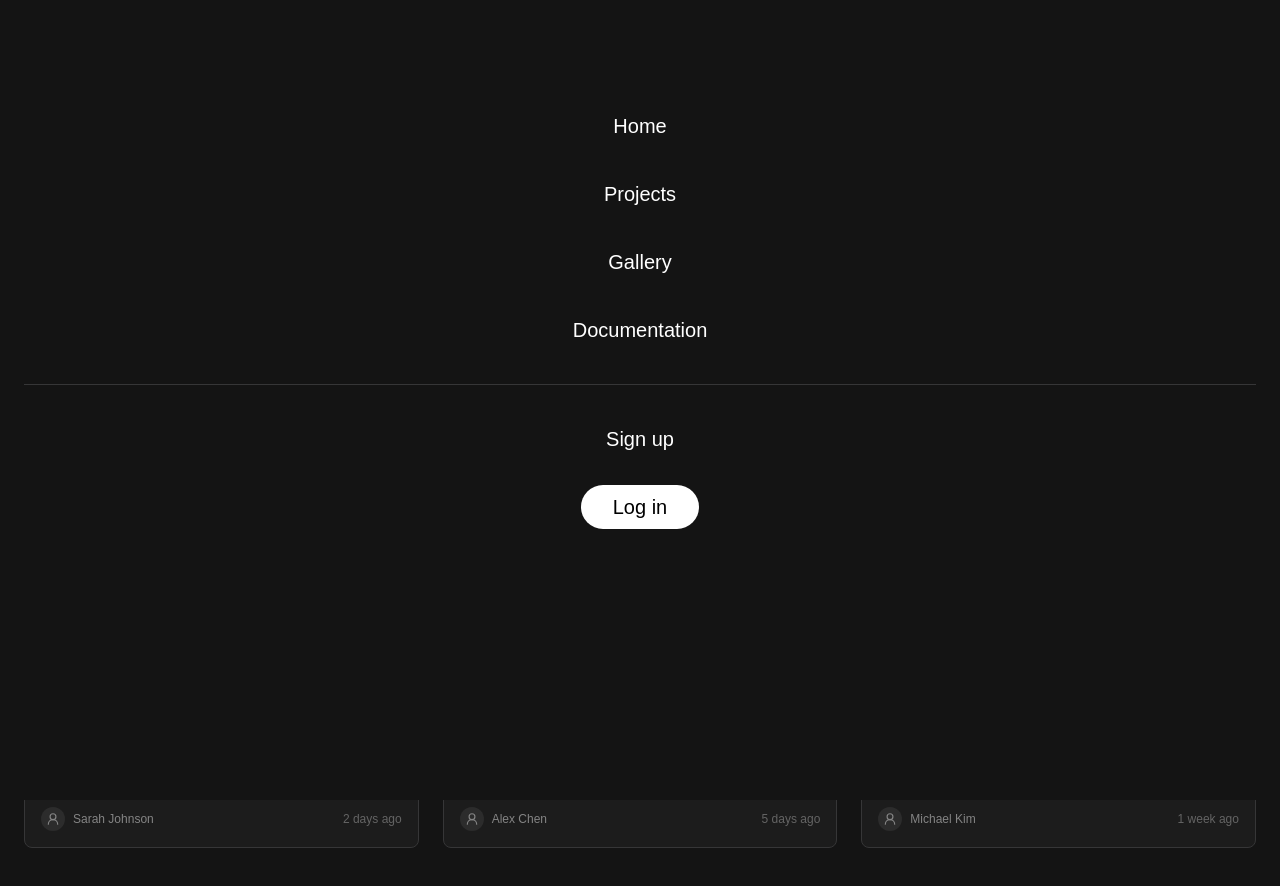
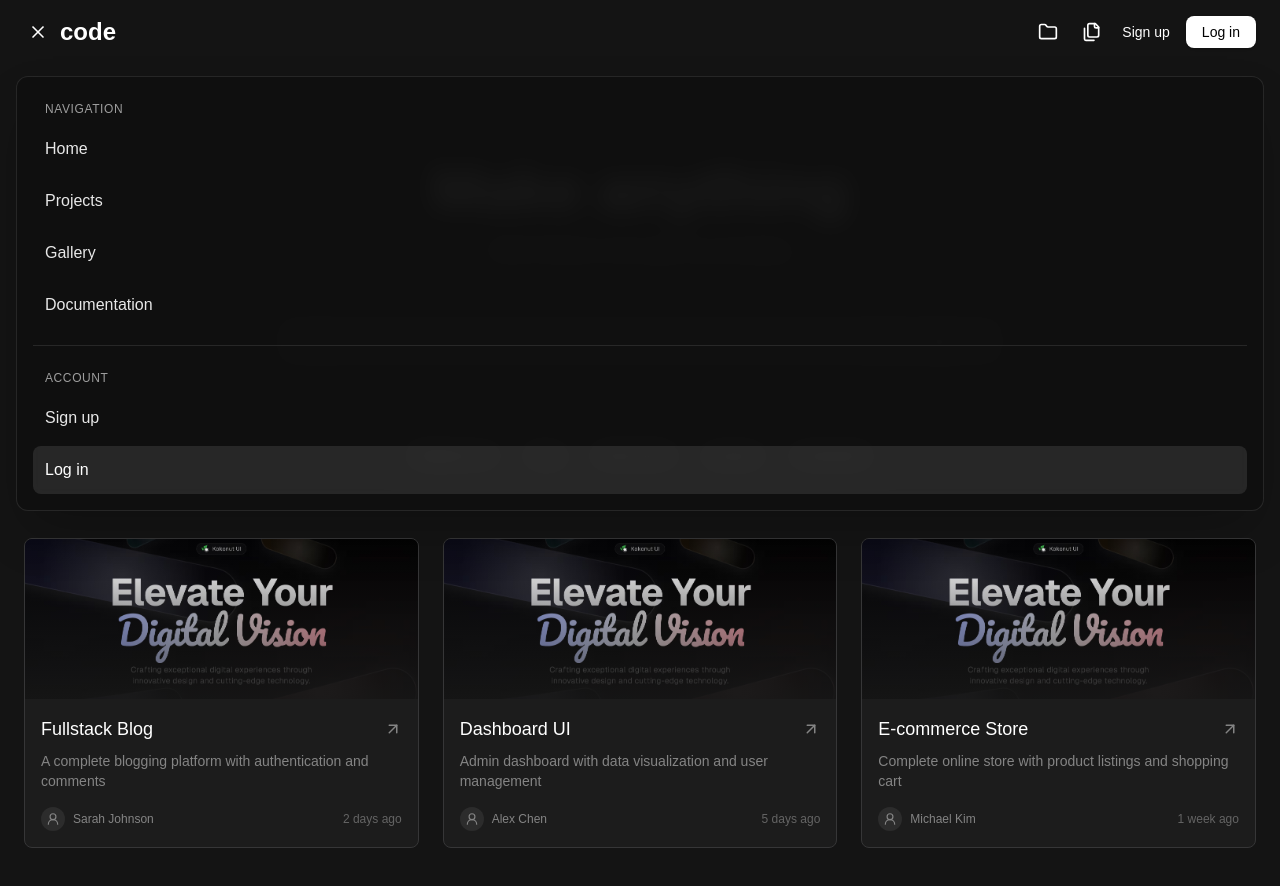
Before and after one commit to nishit-27/bolt.new-clone-nextjs, a Next.js app: page / in a window 1280 px wide. Both pictures are taken after a click on the button 38 px from the left and 32 px from the top of the page. Shown: the top 886 px of the page. Built offline with nearby package versions, Linux system fonts and the light colour scheme.

Commit message:
navbar improved

```diff
--- a/components/landingpage/Header.tsx
+++ b/components/landingpage/Header.tsx
@@ -1,16 +1,59 @@
 "use client";
 
 import Link from "next/link";
-import { LucideMenu, Folder, Files, X } from "lucide-react";
+import { LucideMenu, Folder, Files, X, Home, FolderOpen, Image, BookOpen, Clock, Star, Trash2, Users, FileText } from "lucide-react";
 import { motion, AnimatePresence } from "framer-motion";
-import { useState } from "react";
+import { useState, useEffect, useRef } from "react";
 
 export default function Header() {
   const [isMenuOpen, setIsMenuOpen] = useState(false);
+  const [isFolderOpen, setIsFolderOpen] = useState(false);
+  const [isFilesOpen, setIsFilesOpen] = useState(false);
+
+  const menuRef = useRef<HTMLDivElement>(null);
+  const folderRef = useRef<HTMLDivElement>(null);
+  const filesRef = useRef<HTMLDivElement>(null);
 
   const toggleMenu = () => {
     setIsMenuOpen(!isMenuOpen);
   };
+
+  const toggleFolder = () => {
+    setIsFolderOpen(!isFolderOpen);
+    setIsFilesOpen(false);
+  };
+
+  const toggleFiles = () => {
+    setIsFilesOpen(!isFilesOpen);
+    setIsFolderOpen(false);
+  };
+
+  // Close menus when clicking outside
+  useEffect(() => {
+    const handleClickOutside = (event: MouseEvent) => {
+      const target = event.target as Node;
+
+      // Close mobile menu if clicking outside
+      if (isMenuOpen && menuRef.current && !menuRef.current.contains(target)) {
+        setIsMenuOpen(false);
+      }
+
+      // Close folder dropdown if clicking outside
+      if (isFolderOpen && folderRef.current && !folderRef.current.contains(target)) {
+        setIsFolderOpen(false);
+      }
+
+      // Close files dropdown if clicking outside
+      if (isFilesOpen && filesRef.current && !filesRef.current.contains(target)) {
+        setIsFilesOpen(false);
+      }
+    };
+
+    document.addEventListener('mousedown', handleClickOutside);
+    return () => {
+      document.removeEventListener('mousedown', handleClickOutside);
+    };
+  }, [isMenuOpen, isFolderOpen, isFilesOpen]);
 
   return (
     <header className="flex items-center justify-between w-full py-4 px-4 sm:px-6 relative z-50">
@@ -33,26 +76,124 @@ export default function Header() {
           </Link>
         </motion.div>
       </div>
-      <div className="flex items-center gap-2 sm:gap-4">
+      <div className="flex items-center gap-2 sm:gap-4 relative">
+        <div className="relative" ref={folderRef}>
           <motion.button
-          className="text-white p-1 hidden sm:block"
-          whileHover={{ scale: 1.1 }}
-          whileTap={{ scale: 0.9 }}
+            className="text-white p-1 hidden sm:block hover:bg-white/10 rounded-md transition-colors"
+            whileHover={{ scale: 1.05 }}
+            whileTap={{ scale: 0.95 }}
+            onClick={toggleFolder}
           >
             <Folder size={20} />
           </motion.button>
+
+          {/* Folder Dropdown */}
+          <AnimatePresence>
+            {isFolderOpen && (
+              <motion.div
+                className="absolute top-full left-0 mt-3 bg-[#0f0f0f]/95 backdrop-blur-md border border-white/10 rounded-xl shadow-2xl z-40 min-w-[240px]"
+                initial={{ opacity: 0, y: -8, scale: 0.96 }}
+                animate={{ opacity: 1, y: 0, scale: 1 }}
+                exit={{ opacity: 0, y: -8, scale: 0.96 }}
+                transition={{ duration: 0.15, ease: "easeOut" }}
+              >
+                <div className="p-2">
+                  <div className="text-xs font-medium text-white/60 px-3 py-2 uppercase tracking-wider">
+                    Projects
+                  </div>
+                  <div className="space-y-1">
+                    <Link
+                      href="/projects"
+                      className="flex items-center gap-3 text-white/90 text-sm font-medium py-2.5 px-3 rounded-lg hover:bg-white/10 transition-all duration-200 group"
+                      onClick={() => setIsFolderOpen(false)}
+                    >
+                      {/* <FolderOpen size={16} className="text-blue-400" /> */}
+                      <span>My Projects</span>
+                    </Link>
+                    <Link
+                      href="/templates"
+                      className="flex items-center gap-3 text-white/90 text-sm font-medium py-2.5 px-3 rounded-lg hover:bg-white/10 transition-all duration-200 group"
+                      onClick={() => setIsFolderOpen(false)}
+                    >
+                      {/* <FileText size={16} className="text-green-400" /> */}
+                      <span>Templates</span>
+                    </Link>
+                    <Link
+                      href="/shared"
+                      className="flex items-center gap-3 text-white/90 text-sm font-medium py-2.5 px-3 rounded-lg hover:bg-white/10 transition-all duration-200 group"
+                      onClick={() => setIsFolderOpen(false)}
+                    >
+                      {/* <Users size={16} className="text-purple-400" /> */}
+                      <span>Shared with me</span>
+                    </Link>
+                  </div>
+                </div>
+              </motion.div>
+            )}
+          </AnimatePresence>
+        </div>
+
+        <div className="relative" ref={filesRef}>
           <motion.button
-          className="text-white p-1 hidden sm:block"
-          whileHover={{ scale: 1.1 }}
-          whileTap={{ scale: 0.9 }}
+            className="text-white p-1 hidden sm:block hover:bg-white/10 rounded-md transition-colors"
+            whileHover={{ scale: 1.05 }}
+            whileTap={{ scale: 0.95 }}
+            // onClick={toggleFiles}
           >
             <Files size={20} />
           </motion.button>
+
+          {/* Files Dropdown */}
+          <AnimatePresence>
+            {isFilesOpen && (
+              <motion.div
+                className="absolute top-full left-0 mt-3 bg-[#0f0f0f]/95 backdrop-blur-md border border-white/10 rounded-xl shadow-2xl z-40 min-w-[240px]"
+                initial={{ opacity: 0, y: -8, scale: 0.96 }}
+                animate={{ opacity: 1, y: 0, scale: 1 }}
+                exit={{ opacity: 0, y: -8, scale: 0.96 }}
+                transition={{ duration: 0.15, ease: "easeOut" }}
+              >
+                <div className="p-2">
+                  <div className="text-xs font-medium text-white/60 px-3 py-2 uppercase tracking-wider">
+                    Files
+                  </div>
+                  <div className="space-y-1">
+                    <Link
+                      href="/recent"
+                      className="flex items-center gap-3 text-white/90 text-sm font-medium py-2.5 px-3 rounded-lg hover:bg-white/10 transition-all duration-200 group"
+                      onClick={() => setIsFilesOpen(false)}
+                    >
+                      {/* <Clock size={16} className="text-orange-400" /> */}
+                      <span>Recent Files</span>
+                    </Link>
+                    <Link
+                      href="/favorites"
+                      className="flex items-center gap-3 text-white/90 text-sm font-medium py-2.5 px-3 rounded-lg hover:bg-white/10 transition-all duration-200 group"
+                      onClick={() => setIsFilesOpen(false)}
+                    >
+                      {/* <Star size={16} className="text-yellow-400" /> */}
+                      <span>Favorites</span>
+                    </Link>
+                    <Link
+                      href="/trash"
+                      className="flex items-center gap-3 text-white/90 text-sm font-medium py-2.5 px-3 rounded-lg hover:bg-white/10 transition-all duration-200 group"
+                      onClick={() => setIsFilesOpen(false)}
+                    >
+                      {/* <Trash2 size={16} className="text-red-400" /> */}
+                      <span>Trash</span>
+                    </Link>
+                  </div>
+                </div>
+              </motion.div>
+            )}
+          </AnimatePresence>
+        </div>
+
         <motion.div
           whileHover={{ scale: 1.05 }}
           whileTap={{ scale: 0.95 }}
         >
-          <Link href="/signup" className="text-white text-sm font-medium">
+          <Link href="/signup" className="text-white text-sm font-medium hover:text-white/80 transition-colors">
             Sign up
           </Link>
         </motion.div>
@@ -62,67 +203,85 @@ export default function Header() {
         >
           <Link
             href="/login"
-            className="bg-white text-black px-3 py-1.5 sm:px-4 sm:py-2 rounded-full text-sm font-medium hover:bg-opacity-90 transition-colors"
+            className="bg-white text-black px-4 py-2 rounded-lg text-sm font-medium hover:bg-white/90 transition-all duration-200 shadow-sm"
           >
             Log in
           </Link>
         </motion.div>
       </div>
 
-      {/* Mobile Menu */}
+      {/* Mobile Menu Dropdown */}
       <AnimatePresence>
         {isMenuOpen && (
           <motion.div
-            className="fixed inset-0 bg-[#141414] z-40 pt-20"
-            initial={{ opacity: 0, y: -50 }}
-            animate={{ opacity: 1, y: 0 }}
-            exit={{ opacity: 0, y: -50 }}
-            transition={{ duration: 0.3 }}
+            ref={menuRef}
+            className="absolute top-full left-0 right-0 mt-3 bg-[#0f0f0f]/95 backdrop-blur-md border border-white/10 rounded-xl shadow-2xl z-40 mx-4"
+            initial={{ opacity: 0, y: -8, scale: 0.96 }}
+            animate={{ opacity: 1, y: 0, scale: 1 }}
+            exit={{ opacity: 0, y: -8, scale: 0.96 }}
+            transition={{ duration: 0.15, ease: "easeOut" }}
           >
-            <div className="flex flex-col items-center gap-6 p-6">
+            <div className="p-4">
+              <div className="text-xs font-medium text-white/60 px-3 py-2 uppercase tracking-wider">
+                Navigation
+              </div>
+              <div className="space-y-1 mb-4">
                 <Link
                   href="/"
-                className="text-white text-xl font-medium py-2"
+                  className="flex items-center gap-3 text-white/90 text-base font-medium py-3 px-3 rounded-lg hover:bg-white/10 transition-all duration-200 group"
                   onClick={toggleMenu}
                 >
-                Home
+
+                  <span>Home</span>
                 </Link>
                 <Link
                   href="/projects"
-                className="text-white text-xl font-medium py-2"
+                  className="flex items-center gap-3 text-white/90 text-base font-medium py-3 px-3 rounded-lg hover:bg-white/10 transition-all duration-200 group"
                   onClick={toggleMenu}
                 >
-                Projects
+
+                  <span>Projects</span>
                 </Link>
                 <Link
                   href="/gallery"
-                className="text-white text-xl font-medium py-2"
+                  className="flex items-center gap-3 text-white/90 text-base font-medium py-3 px-3 rounded-lg hover:bg-white/10 transition-all duration-200 group"
                   onClick={toggleMenu}
                 >
-                Gallery
+
+                  <span>Gallery</span>
                 </Link>
                 <Link
                   href="/documentation"
-                className="text-white text-xl font-medium py-2"
+                  className="flex items-center gap-3 text-white/90 text-base font-medium py-3 px-3 rounded-lg hover:bg-white/10 transition-all duration-200 group"
                   onClick={toggleMenu}
                 >
-                Documentation
+
+                  <span>Documentation</span>
                 </Link>
-              <div className="w-full h-px bg-[#363637] my-2" />
+              </div>
+
+              <div className="border-t border-white/10 pt-4">
+                <div className="text-xs font-medium text-white/60 px-3 py-2 uppercase tracking-wider">
+                  Account
+                </div>
+                <div className="space-y-1">
                   <Link
                     href="/signup"
-                className="text-white text-xl font-medium py-2"
+                    className="flex items-center gap-3 text-white/90 text-base font-medium py-3 px-3 rounded-lg hover:bg-white/10 transition-all duration-200 group"
                     onClick={toggleMenu}
                   >
-                Sign up
+
+                    <span>Sign up</span>
                   </Link>
                   <Link
                     href="/login"
-                className="text-xl font-medium py-2 px-8 bg-white text-black rounded-full"
+                    className="flex items-center gap-3 bg-white/10 text-white text-base font-medium py-3 px-3 rounded-lg hover:bg-white/20 transition-all duration-200 group"
                     onClick={toggleMenu}
                   >
-                Log in
+                    <span>Log in</span>
                   </Link>
+                </div>
+              </div>
             </div>
           </motion.div>
         )}
```
Lines whose indentation alone changed are shown as unchanged.
